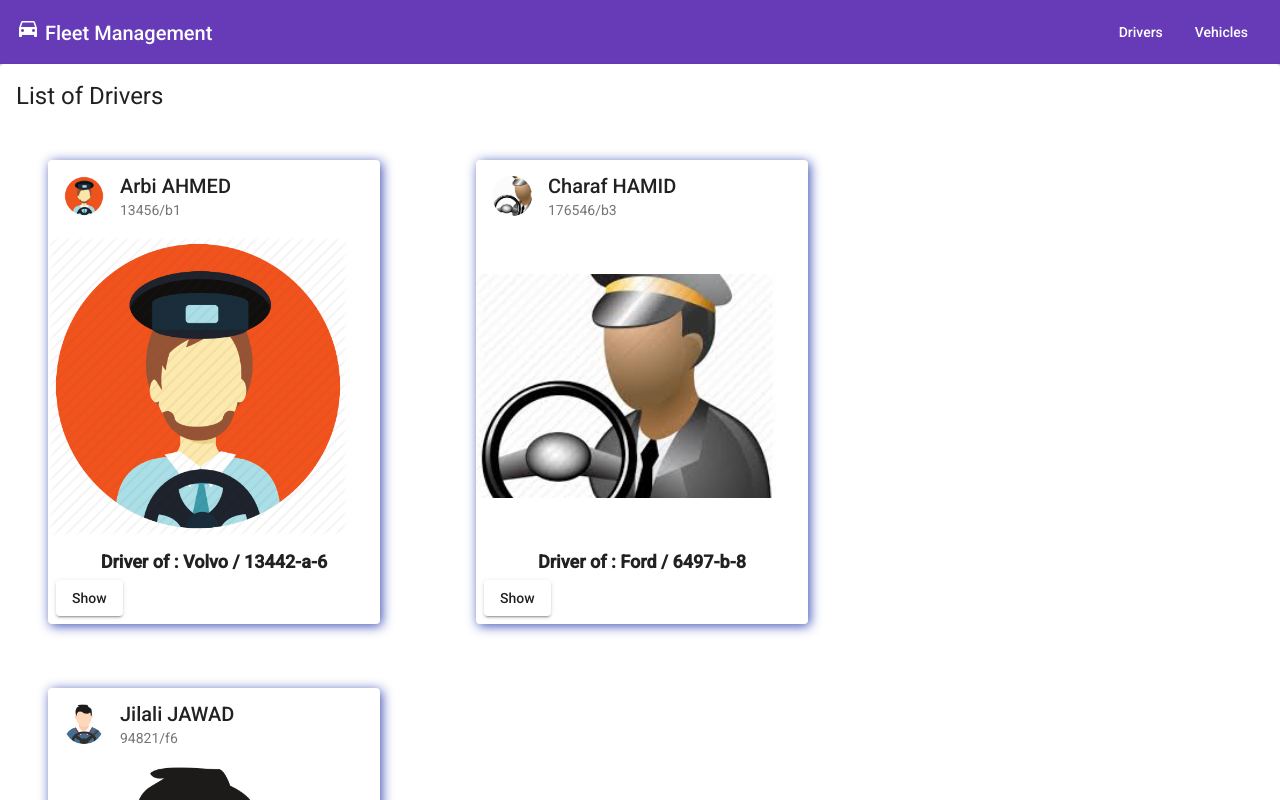
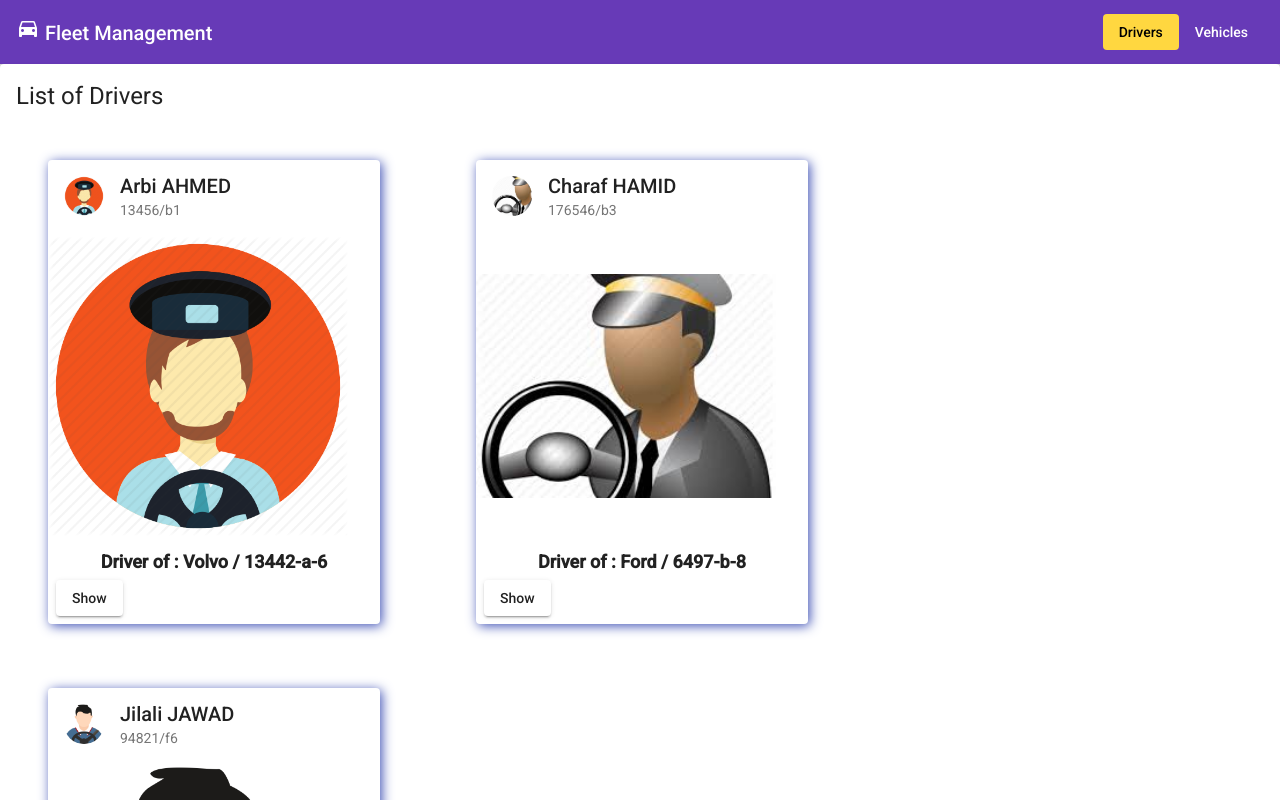
Before and after one commit to youma85/FleetManagement, an Angular app: page /drivers in a window 1280 px wide. Shown: the top 800 px of the page. Built offline with nearby package versions, Linux system fonts and the light colour scheme.

Commit message:
Adding router Links on navbar

```diff
--- a/src/app/navbar/navbar.component.css
+++ b/src/app/navbar/navbar.component.css
@@ -1,3 +1,9 @@
 .spacer{
   flex: 1 1 auto;
 }
+
+
+.active{
+  background-color: #ffd740;
+  color: black;
+}
--- a/src/app/navbar/navbar.component.html
+++ b/src/app/navbar/navbar.component.html
@@ -3,6 +3,6 @@
 
   <div class="spacer"></div>
 
-  <a mat-button (click)="onSelect('drivers')">Drivers</a>
-  <a mat-button (click)="onSelect('vehicles')">Vehicles</a>
+  <a mat-button routerLink="/drivers" routerLinkActive="active">Drivers</a>
+  <a mat-button routerLink="/vehicles" routerLinkActive="active">Vehicles</a>
 </mat-toolbar>
--- a/src/app/navbar/navbar.component.ts
+++ b/src/app/navbar/navbar.component.ts
@@ -13,8 +13,4 @@ export class NavbarComponent implements OnInit {
 
   ngOnInit(): void {
   }
-
-  onSelect(page: string): void{
-    this.pageSelected.emit(page);
-  }
 }
```
